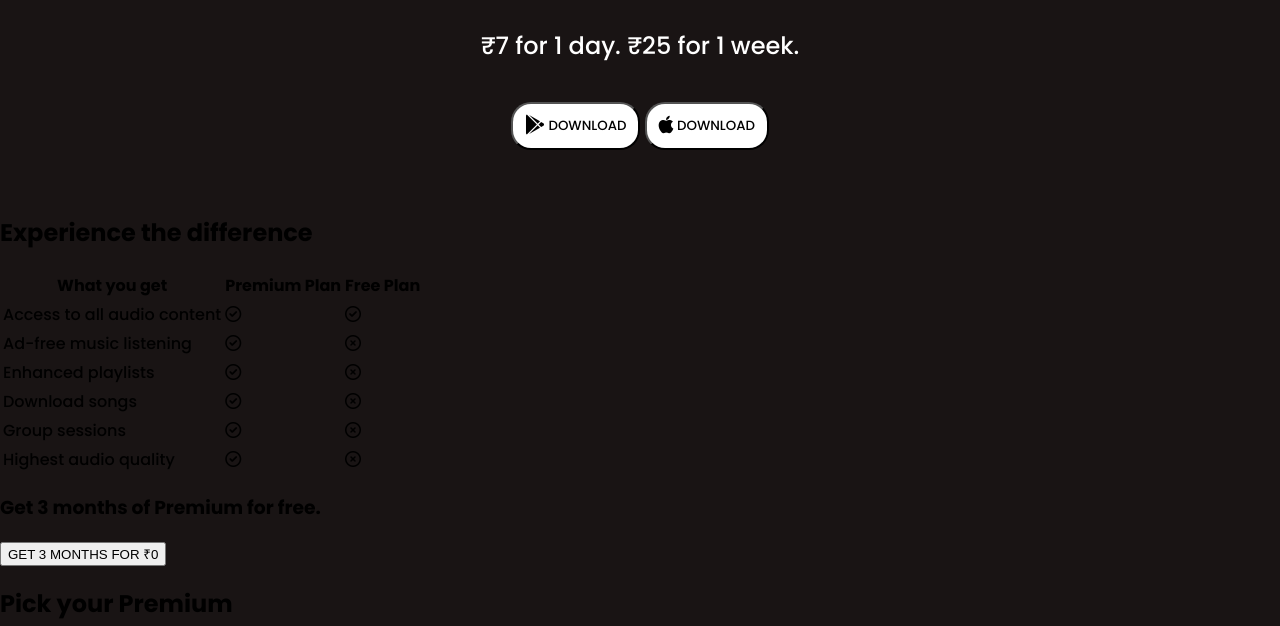
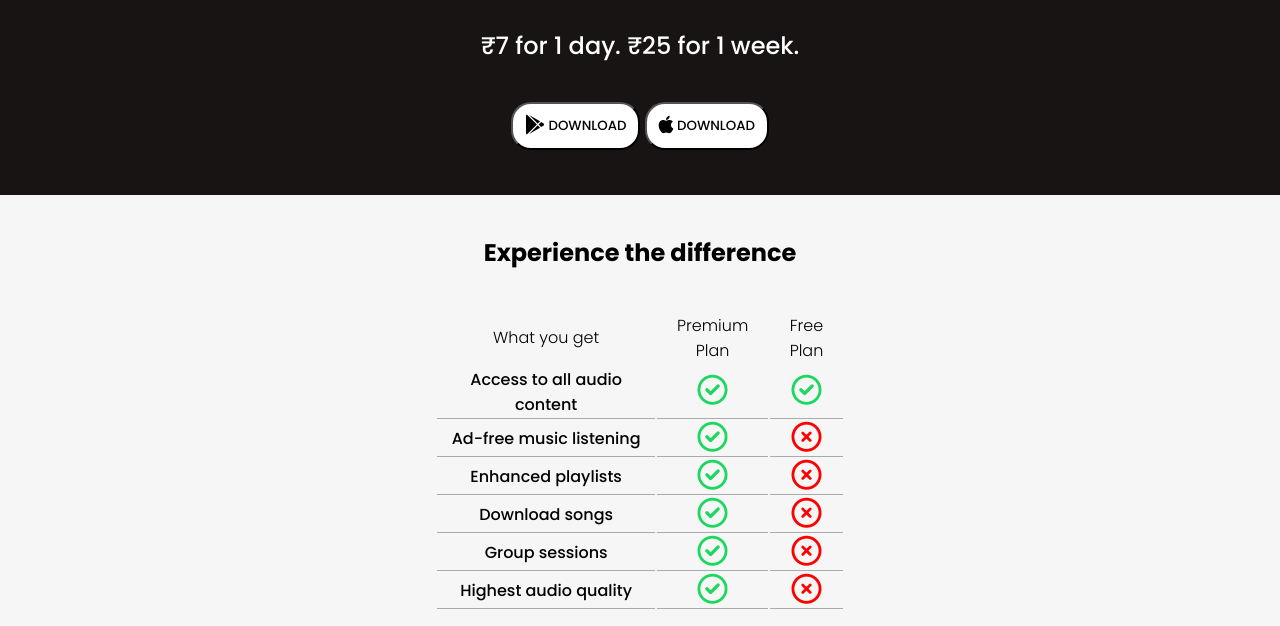
Before and after one commit to Ashutosh-Raikwar/Spotify-landing-page, a plain HTML site: page index.html in a window 1280 px wide. Shown: the part 174-800 px from the top of the page. Drawn offline with Linux system fonts and the light colour scheme.

Commit message:
updated the table of price plans

```diff
--- a/index.css
+++ b/index.css
@@ -27,7 +27,6 @@ nav img{
 }
 
 nav ul{
-    /* background-color: cyan; */
     list-style-type: none;
 }
 
@@ -75,3 +74,48 @@ nav ul li a:hover{
 button:hover{
     transform: scale(1.02);
 }
+
+#difference-table{
+    background-color: rgb(246, 246, 246);
+    text-align: center;
+    padding: 20px 40px;
+}
+
+#difference-table>h1{
+    font-weight: 700;
+    padding: 0px 50px;
+}
+
+#difference-table>table{
+    max-width: 500px;
+    margin: auto;
+    padding: 20px 45px;
+}
+
+th{
+    font-weight: 300;
+}
+
+#difference-table>table tr td{
+    border-bottom: 1px solid rgb(170, 170, 170);
+}
+
+.fa-circle-check{
+    color: rgb(30, 215, 96);
+    font-size: 30px;
+}
+
+.fa-circle-xmark{
+    color: rgb(255, 0, 0);
+    font-size: 30px;
+}
+
+#difference-table>section button{
+    background-color: rgb(25, 20, 20);
+    padding: 12px 40px;
+    font-weight: 500;
+    border-radius: 20px;
+    cursor: pointer;
+    font-family: 'Poppins', sans-serif;
+    color: rgb(255, 255, 255);
+}
```
